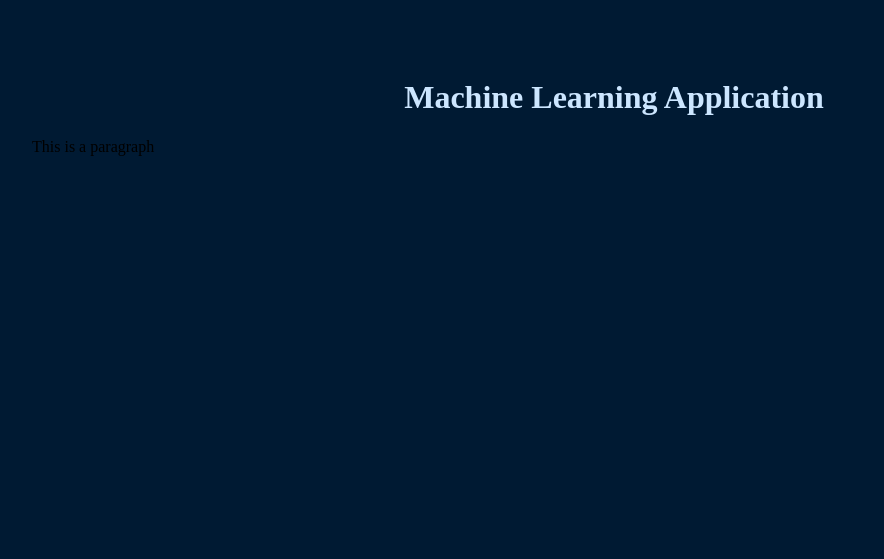
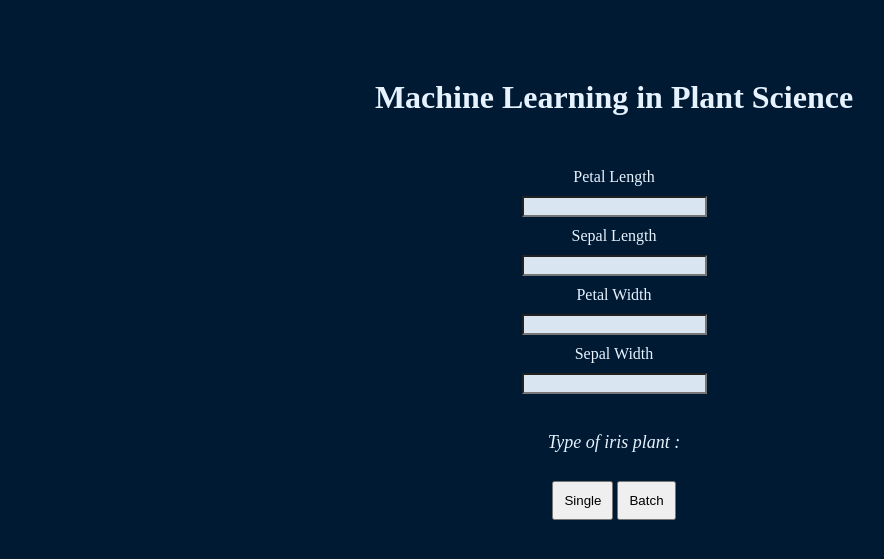
Before and after one commit to Sins-Repo/ML-Prediction-App, a Flask app: page / in a window 1280 px wide. Shown: the top 559 px of the page, without its empty margins (26-910 px from the left). Run offline with Flask 2, Linux system fonts and the light colour scheme.

Commit message:
Page layout

```diff
--- a/static/style/style.css
+++ b/static/style/style.css
@@ -1,9 +1,63 @@
 body {
-    background-color: #001a33;
-    padding: 50px;
+	background-color: #001a33;
+	padding: 50px;
 }
 
 h1 {
-    color:#cce6ff;
-    text-align: center;
+	color: #e6f3ff;
+	text-align: center;
 }
+
+.single {
+	padding: 20px;
+	color: #e6f3ff;
+	text-align: center;
+}
+
+.single form {
+	display: inline-block;
+}
+
+.single form label {
+	display: block;
+	margin: 10px;
+}
+
+.single form input {
+	display: block;
+	background-color: #d9e6f2;
+}
+
+.single-pred {
+	font-style: italic;
+	color: #e6f3ff;
+	text-align: center;
+	font-size: 18px;
+	margin: 18px;
+}
+
+.button-grp {
+	text-align: center;
+}
+
+.button-grp button {
+	padding: 10px;
+	margin-top: 10px;
+}
+
+.browse {
+	padding: 20px;
+	text-align: center;
+}
+
+.browse form input {
+	padding: 10px;
+	margin: 10px;
+	border-radius: 10px;
+	background-color: #00284d;
+	color: #e6f3ff;
+}
+
+.browse form input:hover {
+	box-shadow: 1px 1px 5px #e6f3ff;
+}
--- a/templates/homepage.html
+++ b/templates/homepage.html
@@ -1,12 +1,41 @@
 <!DOCTYPE html>
 <html>
 <head>
+  <title>ML Plant : Single</title>
   <link rel="stylesheet" href="{{ url_for('static',filename='style/style.css') }}">
 </head>
 <body>
 
-<h1>Machine Learning Application</h1>
-<p>This is a paragraph</p>
+  <h1>Machine Learning in Plant Science</h1>
+  <div class="single">
+    <form>
+      <div class="form-group">
+        <label for="Petal Length">Petal Length</label>
+        <input type="input" id="petal_length" name="Petal Length">
+      </div>
+      <div class="form-group">
+        <label for="Sepal Length">Sepal Length</label>
+        <input type="input" id="sepal_length" name="Sepal Length">
+      </div>
+      <div class="form-group">
+        <label for="Petal Width">Petal Width</label>
+        <input type="input" id="petal_width" name="Petal Width">
+      </div>
+      <div class="form-group">
+        <label for="Sepal Width">Sepal Width</label>
+        <input type="input" id="sepal_width" name="Sepal Width">
+      </div>
+    </form>
+  </div>
+
+  <div class="single-pred">
+    Type of iris plant :
+  </div>
+
+  <div class="button-grp">
+    <button>Single</button>
+    <button onclick="location.href = 'batch.html';">Batch</button>
+  </div>
 
 </body>
 </html>
```
Also changed, not shown: templates/table.html (added, +18 -0 lines), 1 other file.
